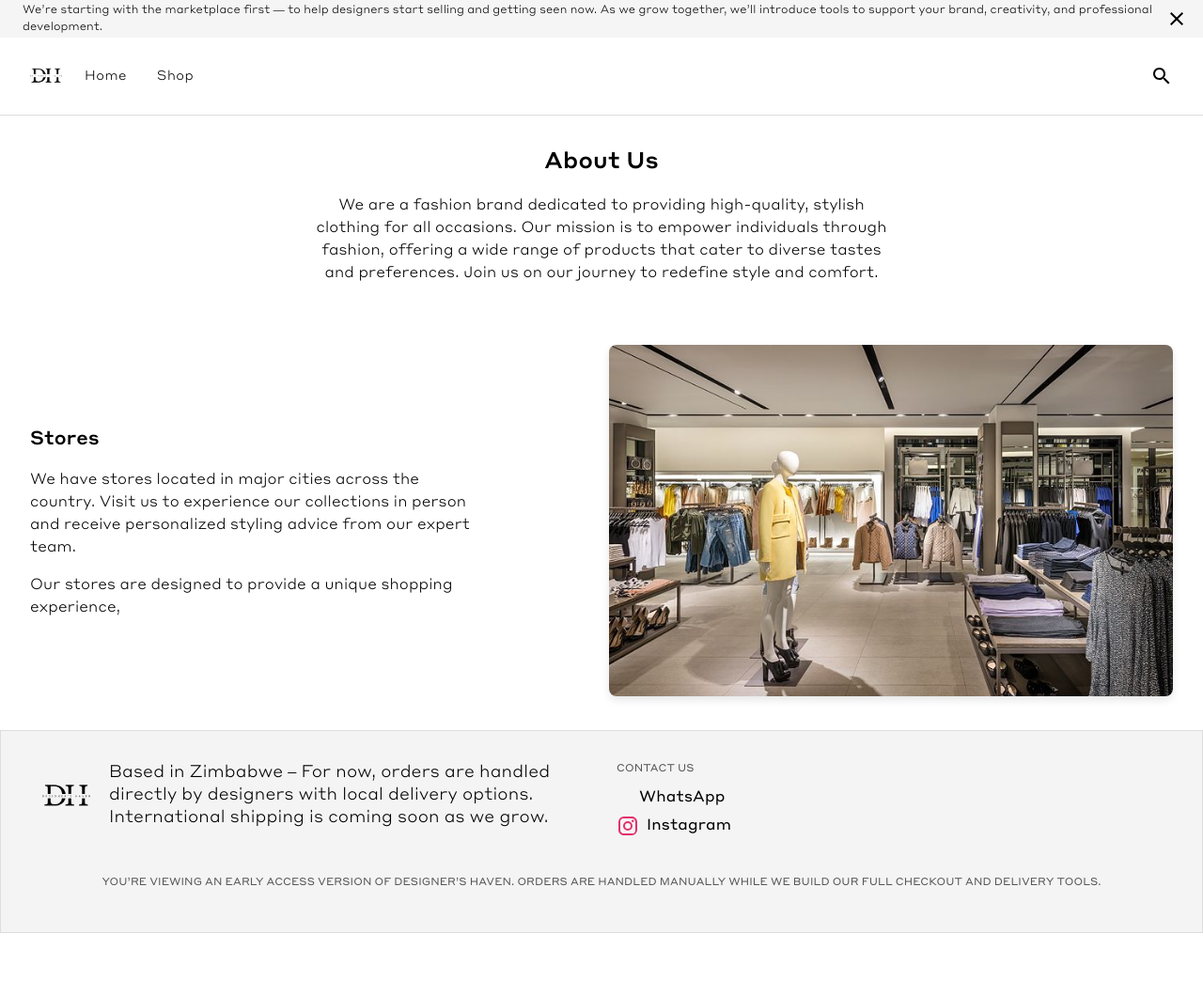
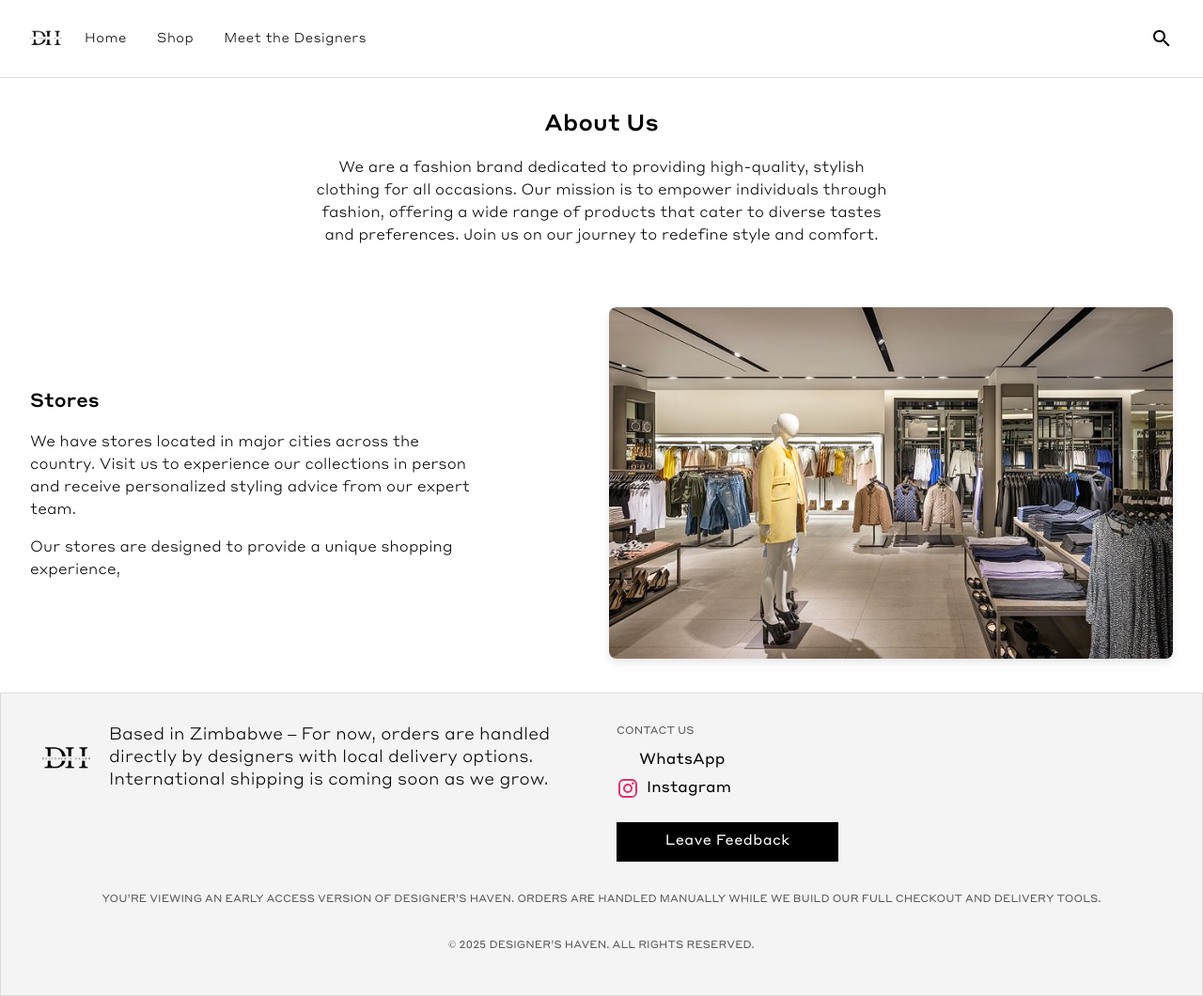
Before and after one commit to WaqarShahidd/designers-haven, a React (Create React App) app: page /about in a window 1280 px wide. Shown: the whole page at 94% size. Before the commit the page ends 993 px from the top, so only its background shows below. Built offline with nearby package versions, Linux system fonts and the light colour scheme; some icons are missing.

Commit message:
review #1

```diff
--- a/src/assets/data/dummyData.js
+++ b/src/assets/data/dummyData.js
@@ -3,25 +3,25 @@ import WhatsAppIcon from "@mui/icons-material/WhatsApp";
 
 export const nav = [
   { id: 1, name: "Home", link: "/" },
-  // { id: 2, name: "About", link: "/about" },
-  { id: 3, name: "Shop", link: "/products" },
+  { id: 2, name: "Shop", link: "/products" },
+  { id: 3, name: "Meet the Designers", link: "/designers" },
 ];
 
 export const bestSellerData = [
   {
     id: 1,
     name: "New Arrivals",
-    image: require("../images/best1.png"),
+    image: "https://designershavenimages.s3.eu-north-1.amazonaws.com/p1.jpg",
   },
   {
     id: 2,
     name: "The Casual Wear",
-    image: require("../images/best2.jpg"),
+    image: "https://designershavenimages.s3.eu-north-1.amazonaws.com/p3.jpg",
   },
   {
     id: 3,
     name: "Best Seller",
-    image: require("../images/best3.jpg"),
+    image: "https://designershavenimages.s3.eu-north-1.amazonaws.com/p6.jpg",
   },
 ];
 
@@ -137,13 +137,13 @@ export const wearNowData = [
 export const featuredData = [
   {
     id: 1,
-    name: "The Smart Chic",
-    image: require("../images/homepage-product1.png"),
+    name: "Urban Elegance",
+    image: "https://designershavenimages.s3.eu-north-1.amazonaws.com/p2.jpg",
   },
   {
     id: 2,
     name: "Ready To Go",
-    image: require("../images/homepage-product2.png"),
+    image: "https://designershavenimages.s3.eu-north-1.amazonaws.com/p4.jpg",
   },
 ];
 
@@ -164,8 +164,7 @@ export const footerData = [
       },
       {
         name: "Instagram",
-        linkUrl:
-          "https://api.whatsapp.com/send?phone=263785763984&text=I%20am%20interested%20in%20your%20Products",
+        linkUrl: "https://www.instagram.com/designershavenzw/",
         Icon: Instagram,
         iconStyle: {
           color: "#E1306C",
--- a/src/components/Common/Footer.jsx
+++ b/src/components/Common/Footer.jsx
@@ -3,19 +3,15 @@ import {
   Button,
   Grid,
   Stack,
-  TextField,
   Typography,
   useMediaQuery,
 } from "@mui/material";
-import React, { useState } from "react";
 import { footerData } from "../../assets/data/dummyData";
 import { fonts } from "../../theme/theme";
-import WhatsAppIcon from "@mui/icons-material/WhatsApp";
 
 const Footer = () => {
   const smScreen = useMediaQuery((theme) => theme.breakpoints.down("sm"));
 
-  const [email, setEmail] = useState("");
   return (
     <Box
       sx={{
@@ -117,6 +113,37 @@ const Footer = () => {
               })}
             </Box>
           ))}
+
+          <Button
+            onClick={() =>
+              window.open(
+                "https://docs.google.com/forms/d/e/1FAIpQLSeRNEHi0dqkQHZD_SZD2OseTZmCpQ43GLlGZTMnZW3UP_lY5Q/viewform?usp=header",
+                "_blank",
+                "noopener,noreferrer"
+              )
+            }
+            variant="contained"
+            sx={{
+              backgroundColor: "#000",
+              color: "#fff",
+              fontFamily: !smScreen ? fonts.styreneRegular : fonts.styreneLight,
+              fontSize: "15px",
+              borderRadius: "0px",
+              mt: 2,
+              px: 3,
+              py: 1,
+              textTransform: "none",
+              width: "40%",
+              minWidth: 0,
+              boxShadow: "none",
+              "&:hover": {
+                backgroundColor: "#333",
+                boxShadow: "none",
+              },
+            }}
+          >
+            Leave Feedback
+          </Button>
         </Grid>
         <Grid size={{ xs: 12 }}>
           <Typography
@@ -126,13 +153,27 @@ const Footer = () => {
               fontSize: "11px",
               lineHeight: "17px",
               fontFamily: fonts.styreneRegular,
-              mb: 1.5,
               textAlign: "center",
             }}
           >
             You’re viewing an early access version of Designer’s Haven. Orders
             are handled manually while we build our full checkout and delivery
             tools.
+          </Typography>
+        </Grid>
+        <Grid size={{ xs: 12 }}>
+          <Typography
+            sx={{
+              color: "#565656",
+              textTransform: "uppercase",
+              fontSize: "11px",
+              lineHeight: "17px",
+              fontFamily: fonts.styreneRegular,
+              textAlign: "center",
+              mb: 1.5,
+            }}
+          >
+            © {new Date().getFullYear()} Designer’s Haven. All rights reserved.
           </Typography>
         </Grid>
       </Grid>
--- a/src/components/Common/Header.jsx
+++ b/src/components/Common/Header.jsx
@@ -30,12 +30,13 @@ const Header = () => {
   const [search, setSearch] = useState("");
 
   const [open, setOpen] = useState(false);
-  const [banner, setBanner] = useState(true);
+
   const toggleSidebar = () => {
     setOpen(!open);
   };
 
   const [isSticky, setIsSticky] = useState(false);
+
   const ref = useRef(null);
 
   const [showSearch, setShowSearch] = useState(false);
@@ -47,43 +48,12 @@ const Header = () => {
     const handleScroll = () => {
       setIsSticky(window.scrollY > 70);
     };
+
     window.addEventListener("scroll", handleScroll);
     return () => window.removeEventListener("scroll", handleScroll);
   }, []);
 
   return (
-    <>
-      {banner && (
-        <Stack
-          direction={"row"}
-          alignItems={"center"}
-          justifyContent={"space-between"}
-          sx={{ backgroundColor: "#F5F5F5", px: 1 }}
-        >
-          <IconButton></IconButton>
-          <Typography
-            sx={{
-              fontSize: {
-                xs: "10px",
-                sm: "12px",
-              },
-              color: "#000",
-              fontFamily: fonts.styreneLight,
-            }}
-          >
-            We’re starting with the marketplace first — to help designers start
-            selling and getting seen now. As we grow together, we’ll introduce
-            tools to support your brand, creativity, and professional
-            development.
-          </Typography>
-          <IconButton onClick={() => setBanner(false)}>
-            <Close
-              sx={{ color: "#000" }}
-              onClick={() => setShowSearch(false)}
-            />
-          </IconButton>
-        </Stack>
-      )}
     <Box
       ref={ref}
       sx={{
@@ -265,14 +235,13 @@ const Header = () => {
                 }}
                 sx={{ height: 30, width: 30 }}
               >
-                  <ArrowForward sx={{ fontSize: "32px" }} />
+                <ArrowForward sx={{ fontSize: "24px" }} />
               </IconButton>
             )}
           </Box>
         </Box>
       )}
     </Box>
-    </>
   );
 };
 
--- /dev/null
+++ b/src/components/Common/InfoBanner.jsx
@@ -0,0 +1,39 @@
+import { IconButton, Stack, Typography } from "@mui/material";
+import React, { useState } from "react";
+import { fonts } from "../../theme/theme";
+import { Close } from "@mui/icons-material";
+
+const InfoBanner = () => {
+  const [banner, setBanner] = useState(true);
+  return (
+    banner && (
+      <Stack
+        direction={"row"}
+        alignItems={"center"}
+        justifyContent={"space-between"}
+        sx={{ backgroundColor: "#F5F5F5", px: 1 }}
+      >
+        <IconButton></IconButton>
+        <Typography
+          sx={{
+            fontSize: {
+              xs: "10px",
+              sm: "12px",
+            },
+            color: "#000",
+            fontFamily: fonts.styreneLight,
+          }}
+        >
+          We’re starting with the marketplace first — to help designers start
+          selling and getting seen now. As we grow together, we’ll introduce
+          tools to support your brand, creativity, and professional development.
+        </Typography>
+        <IconButton onClick={() => setBanner(false)}>
+          <Close sx={{ color: "#000" }} />
+        </IconButton>
+      </Stack>
+    )
+  );
+};
+
+export default InfoBanner;
--- /dev/null
+++ b/src/components/Designers/DesignersCard.jsx
@@ -0,0 +1,65 @@
+import { Box, Typography, useMediaQuery } from "@mui/material";
+import { fonts } from "../../theme/theme";
+import { useNavigate } from "react-router-dom";
+
+const DesignersCard = ({ item }) => {
+  const navigate = useNavigate();
+  const smScreen = useMediaQuery((theme) => theme.breakpoints.down("sm"));
+  return (
+    <Box
+      onClick={() => navigate(`/store/${item.id}`)}
+      sx={{
+        width: "100%",
+        height: "300px",
+        borderRadius: 2,
+        display: "flex",
+        flexDirection: "column",
+        alignItems: "center",
+        justifyContent: "center",
+        textAlign: "center",
+        cursor: "pointer",
+        "&:hover": {
+          transform: "scale(1.02)",
+          transition: "transform 0.2s ease-in-out",
+        },
+      }}
+    >
+      <Box
+        component="img"
+        src={item.image}
+        alt={item.name}
+        sx={{
+          width: "100%",
+          height: "250px",
+          objectFit: "contain",
+          display: "block",
+        }}
+      />
+
+      <Typography
+        sx={{
+          mt: 1,
+          mb: 0.5,
+          fontSize: "12px",
+          fontFamily: fonts.styreneMedium,
+          lineHeight: "20px",
+          color: "#000",
+        }}
+      >
+        {item.name}
+      </Typography>
+      <Typography
+        sx={{
+          fontSize: "11px",
+          fontFamily: fonts.styreneRegular,
+          lineHeight: "20px",
+          color: "#000",
+        }}
+      >
+        {item.location}
+      </Typography>
+    </Box>
+  );
+};
+
+export default DesignersCard;
--- a/src/components/HomePage/WearNowProducts.jsx
+++ b/src/components/HomePage/WearNowProducts.jsx
@@ -17,7 +17,7 @@ const WearNowProducts = () => {
         sx={{
           color: "#000",
           fontSize: "18px",
-          fontFamily: fonts.styreneRegular,
+          fontFamily: fonts.styreneMedium,
           maxWidth: isSmallScreen ? null : "50%",
           mb: 4,
         }}
--- a/src/layout/Layout.jsx
+++ b/src/layout/Layout.jsx
@@ -1,10 +1,18 @@
 import React from "react";
 import Header from "../components/Common/Header";
 import Footer from "../components/Common/Footer";
+import InfoBanner from "../components/Common/InfoBanner";
+import { useLocation } from "react-router-dom";
 
 const Layout = ({ children }) => {
+  const location = useLocation();
+
+  const pathName = location.pathname;
+
   return (
     <>
+      {pathName === "/" && <InfoBanner />}
+
       <Header />
 
       {children}
--- /dev/null
+++ b/src/pages/Designers/Designers.jsx
@@ -0,0 +1,43 @@
+import React from "react";
+import Layout from "../../layout/Layout";
+import { Box, Grid, Typography } from "@mui/material";
+import { fonts } from "../../theme/theme";
+import { allDesigners } from "../../assets/data/allDesigners";
+import DesignersCard from "../../components/Designers/DesignersCard";
+
+const Designers = () => {
+  return (
+    <Layout>
+      <Box
+        sx={{
+          p: 4,
+          display: "flex",
+          flexDirection: "column",
+          gap: 2,
+          borderBottom: "1px solid #DDDDDD",
+        }}
+      >
+        <Typography
+          sx={{
+            color: "#000",
+            fontSize: "24px",
+            fontFamily: fonts.styreneMedium,
+          }}
+        >
+          Designers
+        </Typography>
+      </Box>
+      <Box sx={{ p: 4 }}>
+        <Grid container spacing={2}>
+          {allDesigners.map((item) => (
+            <Grid size={{ xs: 12, sm: 4, md: 3, lg: 2.4 }} item key={item.id}>
+              <DesignersCard key={item.id} item={item} />
+            </Grid>
+          ))}
+        </Grid>
+      </Box>
+    </Layout>
+  );
+};
+
+export default Designers;
--- a/src/pages/StoreFront/StoreFront.jsx
+++ b/src/pages/StoreFront/StoreFront.jsx
@@ -40,6 +40,7 @@ const StoreFront = () => {
           flexDirection: smScreen ? "column" : "row",
           alignItems: smScreen ? "center" : "flex-start",
           borderBottom: "1px solid #DDDDDD",
+          gap: smScreen ? 2 : 4,
         }}
       >
         <Box
@@ -51,7 +52,6 @@ const StoreFront = () => {
             height: "100px",
             borderRadius: "50%",
             objectFit: "contain",
-            mr: 2,
             boxShadow: "0px 4px 4px rgba(0, 0, 0, 0.25)",
             border: "1px solid #DDDDDD",
           }}
@@ -66,6 +66,16 @@ const StoreFront = () => {
             }}
           >
             {store.name}
+          </Typography>
+          <Typography
+            sx={{
+              color: "#000",
+              fontSize: "18px",
+              fontFamily: fonts.styreneLight,
+              textAlign: smScreen ? "center" : "left",
+            }}
+          >
+            {store.location}
           </Typography>
           <Typography
             sx={{
--- a/src/routes/AppRouter.jsx
+++ b/src/routes/AppRouter.jsx
@@ -5,6 +5,7 @@ import ProductDetail from "../pages/ProductDetail/ProductDetail";
 import Products from "../pages/Products/Products";
 import StoreFront from "../pages/StoreFront/StoreFront";
 import About from "../pages/About/About";
+import Designers from "../pages/Designers/Designers";
 
 const AppRouter = () => {
   return (
@@ -14,6 +15,7 @@ const AppRouter = () => {
         <Route path="/store/:id" element={<StoreFront />} />
         <Route path="/products" element={<Products />} />
         <Route path="/product/:id" element={<ProductDetail />} />
+        <Route path="/designers" element={<Designers />} />
         <Route path="/about" element={<About />} />
       </Routes>
     </BrowserRouter>
```
Also changed, not shown: src/components/HomePage/BottomNote.jsx (+5 -6 lines). Lines whose indentation alone changed are shown as unchanged.
